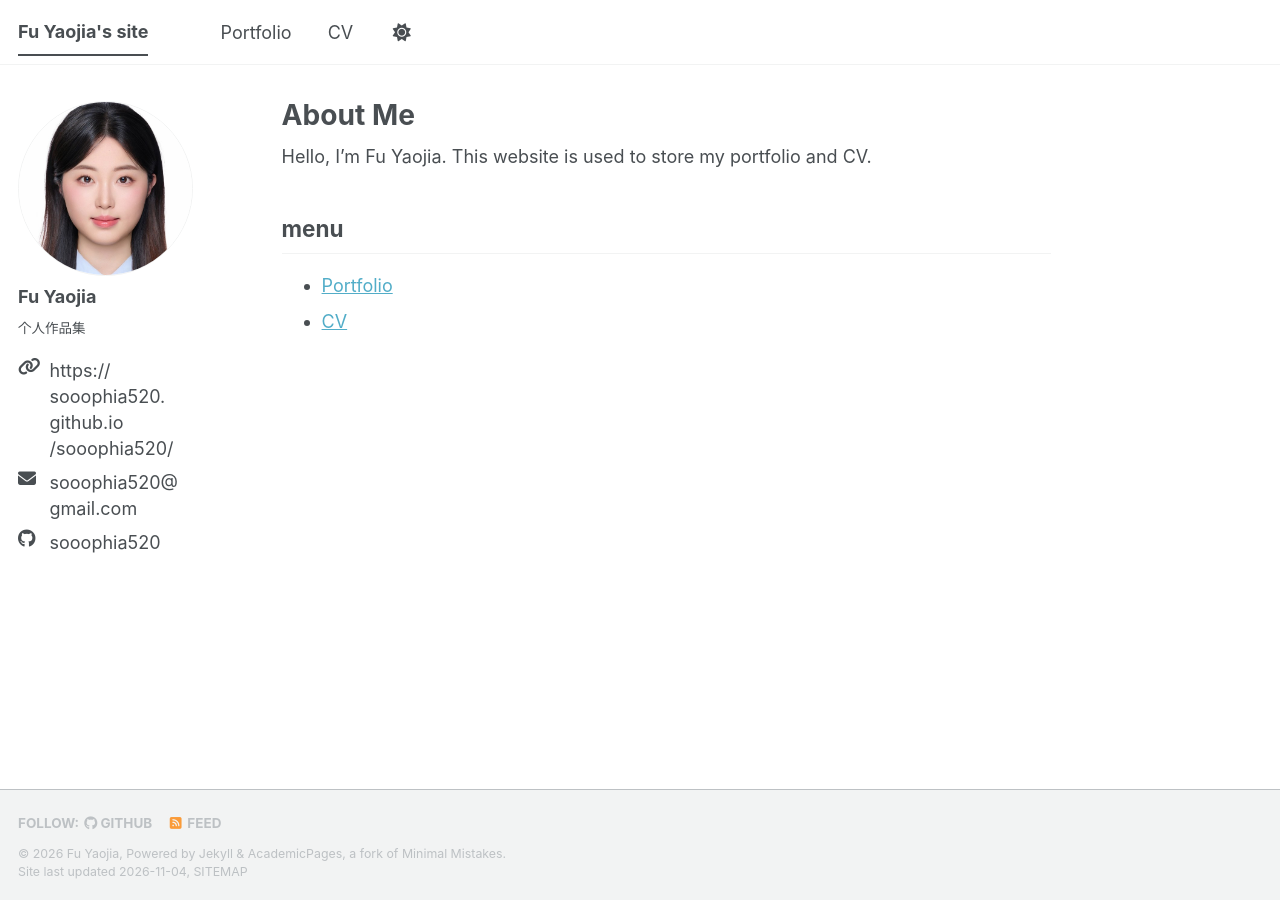
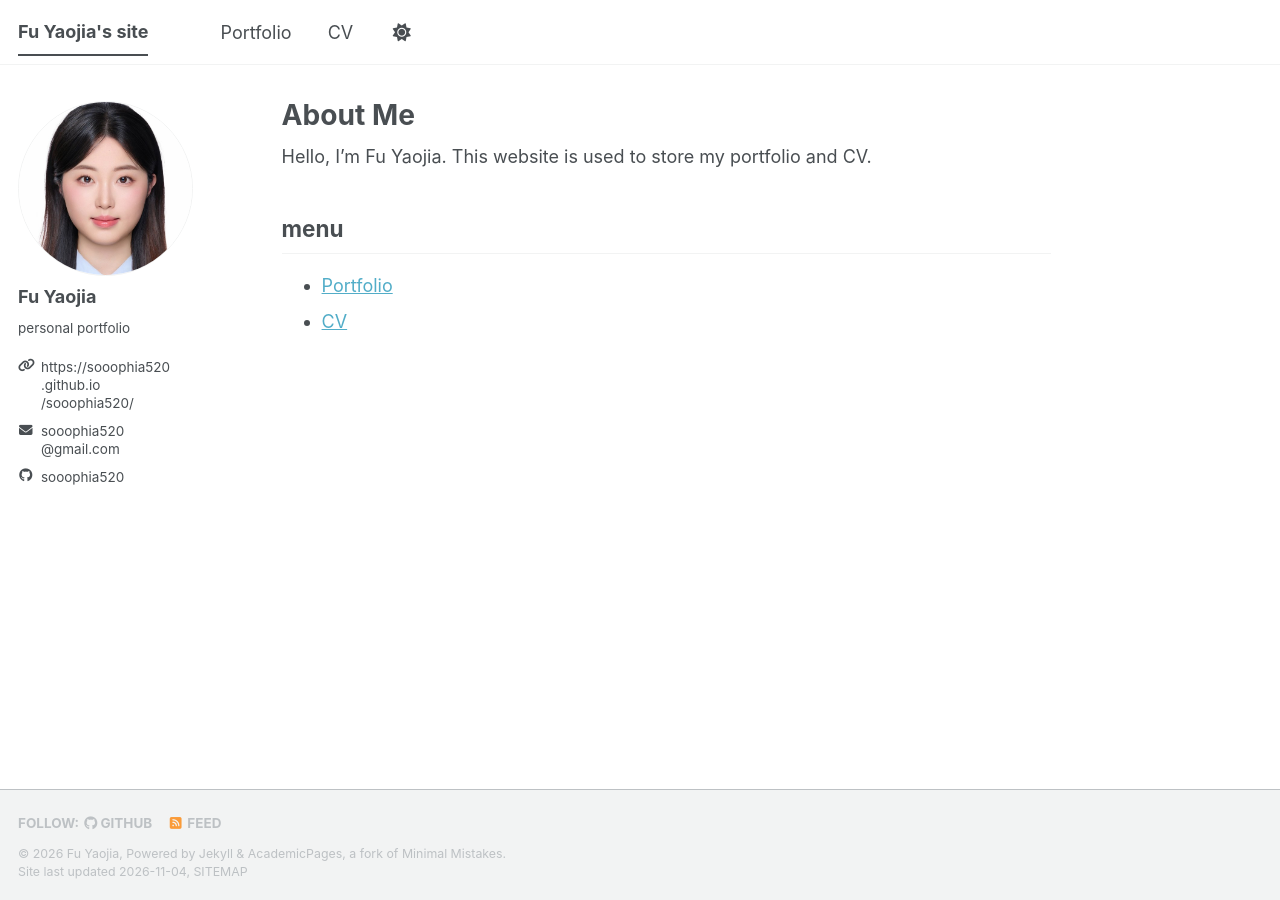
Before and after one commit to sooophia520/sooophia520, a Jekyll site: the page built from _pages/about.md, in a window 1280 px wide. Built offline with Jekyll 4.4.1, drawn with Linux system fonts in a browser that asks for light colours; a style sheet for code colours, icons or effects is not loaded.

Commit message:
把简介改成 personal portfolio，并排齐侧边栏三行信息
网址和邮箱按侧边栏宽度换行，避免从单词中间被截断。

```diff
--- a/_config.yml
+++ b/_config.yml
@@ -26,7 +26,7 @@ author:
   avatar           : "wps_pic_0.jpeg" # filename inside /images/, or a full https URL
   name             : "Fu Yaojia"
   pronouns         : # example: "she/her"
-  bio              : "个人作品集"
+  bio              : "personal portfolio"
   location         : # city, country
   employer         : # university or company
   uri              : "https://sooophia520.github.io/sooophia520/"
--- a/_includes/author-profile.html
+++ b/_includes/author-profile.html
@@ -37,10 +37,10 @@
         <li class="author__desktop"><i class="fas fa-fw fa-building-columns icon-pad-right" aria-hidden="true"></i>{{ author.employer }}</li>
       {% endif %}
       {% if author.uri %}
-        <li class="author__info"><i class="fas fa-fw fa-link icon-pad-right" aria-hidden="true"></i><span>{%- assign uri_body = author.uri | remove_first: "https://" | remove_first: "http://" -%}{%- assign uri_host = uri_body | split: "/" | first -%}{%- assign uri_path = uri_body | remove_first: uri_host -%}{%- assign uri_name = uri_host | split: "." | first -%}{%- assign uri_domain = uri_host | remove_first: uri_name | remove_first: "." -%}https://<wbr>{{ uri_name }}{% if uri_domain != "" %}.<wbr>{{ uri_domain }}{% endif %}{% if uri_path != "" %}<wbr>{{ uri_path }}{% endif %}</span></li>
+        <li class="author__info"><i class="fas fa-fw fa-link icon-pad-right" aria-hidden="true"></i><span>{%- assign uri_body = author.uri | remove_first: "https://" | remove_first: "http://" -%}{%- assign uri_host = uri_body | split: "/" | first -%}{%- assign uri_path = uri_body | remove_first: uri_host -%}{%- assign uri_name = uri_host | split: "." | first -%}{%- assign uri_domain = uri_host | remove_first: uri_name | remove_first: "." -%}https://{{ uri_name }}{%- if uri_domain != "" -%}<br>.{{ uri_domain }}{%- endif -%}{%- if uri_path != "" -%}<br>{{ uri_path }}{%- endif -%}</span></li>
       {% endif %}
       {% if author.email %}
-        <li class="author__info"><i class="fas fa-fw fa-envelope icon-pad-right" aria-hidden="true"></i><span>{%- assign email_parts = author.email | split: "@" -%}{{ email_parts[0] }}@<wbr>{{ email_parts[1] }}</span></li>
+        <li class="author__info"><i class="fas fa-fw fa-envelope icon-pad-right" aria-hidden="true"></i><span>{%- assign email_parts = author.email | split: "@" -%}{{ email_parts[0] }}<br>@{{ email_parts[1] }}</span></li>
       {% endif %}
 
       <!-- Font Awesome and Academicons icons / Academic websites -->
--- a/_sass/layout/_sidebar.scss
+++ b/_sass/layout/_sidebar.scss
@@ -318,13 +318,23 @@
     display: flex;
     align-items: flex-start;
     white-space: normal;
-    margin-bottom: 8px;
-    font-size: $type-size-5;
-    line-height: 1.45;
+    margin-bottom: 0.7em;
+    font-size: $type-size-6;
+    line-height: 1.35;
+  }
+
+  li.author__info i {
+    flex: none;
+    width: 1.15em;
+    margin-top: 0.12em;
+    margin-right: 0.55em;
+    padding-right: 0;
+    text-align: center;
   }
 
   li.author__info span {
     min-width: 0;
+    overflow-wrap: anywhere;
   }
 
   a {
```
